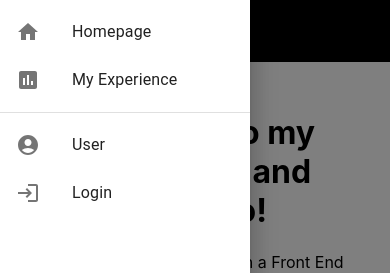
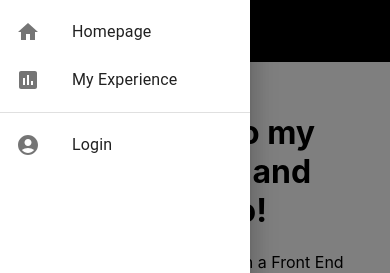
Before and after one commit to rmit-s3722599-Minh-Le/Minh-Web-Portfolio, a React (Create React App) app in the folder frontend/: page / in a window 390 px wide. Both pictures are taken after a click on the button 31 px from the left and 31 px from the top of the page. Shown: the top 273 px of the page. Built offline with nearby package versions, Linux system fonts and the light colour scheme.

Commit message:
feature: user page init + menu cleanup

```diff
--- a/frontend/src/App.tsx
+++ b/frontend/src/App.tsx
@@ -1,4 +1,4 @@
-import React, { useState } from 'react';
+import React from 'react';
 // import logo from './logo.svg';
 import './App.css';
 import Header from './Header/Header';
@@ -11,6 +11,7 @@ import { BrowserRouter, Routes,
   Route,
   Navigate} from "react-router-dom";
 import { ROUTE } from './Constant';
+import User from './User/User';
 
 
 function App() {
@@ -22,6 +23,7 @@ function App() {
       <Route path={ROUTE.LOGIN} element={<Login/>}/>
       <Route path={ROUTE.CONTACT} element={<Contact/>}/>
       <Route path={ROUTE.EXPERIENCE} element={<Experience/>}/>
+      <Route path={ROUTE.USER} element={<User />}/>
       <Route path="*" element={<Navigate to={ROUTE.HOME} />} />
     </Routes>
     )}
--- a/frontend/src/Constant.tsx
+++ b/frontend/src/Constant.tsx
@@ -3,5 +3,6 @@ export const ROUTE = {
     LOGOUT: '/logout',
     CONTACT: '/contact',
     EXPERIENCE: '/experience',
+    USER: '/user',
     HOME: '/',
 }
--- a/frontend/src/Header/Header.tsx
+++ b/frontend/src/Header/Header.tsx
@@ -1,6 +1,6 @@
 import React from 'react';
 import './Header.css';
-import { isUserOnline, logout } from '../UserStorage/User';
+import { isUserOnline, logout } from '../UserStorage/UserStorage';
 import {
     Button,
   } from "@mui/material";
@@ -36,7 +36,7 @@ function Header() {
             <li>
                 <a
                 className="App-link"
-                href={isUserOnline() ? "/user" : ROUTE.LOGIN}
+                href={isUserOnline() ? ROUTE.USER : ROUTE.LOGIN}
                 rel="noopener noreferrer"
                 >
                 { isUserOnline() ?"User" : "Login"}
--- a/frontend/src/MobileHeader/MobileHeader.tsx
+++ b/frontend/src/MobileHeader/MobileHeader.tsx
@@ -1,5 +1,5 @@
 import React, { useState } from 'react';
-import { isUserOnline, logout } from '../UserStorage/User';
+import { isUserOnline, logout } from '../UserStorage/UserStorage';
 import MenuIcon from '@mui/icons-material/Menu';
 import { Box, Divider, Drawer, IconButton, List, ListItem, ListItemButton, ListItemIcon, ListItemText } from '@mui/material'
 import { grey } from '@mui/material/colors';
@@ -15,6 +15,8 @@ import { ROUTE } from '../Constant';
 function MobileHeader() {
   const [openMenu, setOpenMenu] = useState(false)
   let navigate = useNavigate();
+  let a = isUserOnline() ? ['User', 'Logout'] : ['Login']
+// index % 2 === 0 ? navigate(ROUTE.USER) : (isUserOnline() ? logout() :  navigate(ROUTE.LOGIN))
 
 
   function sideMenu() {
@@ -34,9 +36,9 @@ function MobileHeader() {
       </List>
       <Divider />
       <List>
-        {['User', isUserOnline() ? 'Logout' : 'Login'].map((text, index) => (
+        {a.map((text, index) => (
           <ListItem key={text} disablePadding>
-            <ListItemButton onClick={() => { index % 2 === 0 ? logout() : navigate(ROUTE.LOGIN) }}>
+            <ListItemButton onClick={() => { isUserOnline() ? (index % 2 === 0 ? navigate(ROUTE.USER) : logout()) : navigate(ROUTE.LOGIN) }}>
               <ListItemIcon>
                 {index % 2 === 0 ? <AccountCircleIcon /> :(isUserOnline() ? <LogoutIcon /> : <LoginIcon />)}
               </ListItemIcon>
--- /dev/null
+++ b/frontend/src/User/User.tsx
@@ -0,0 +1,19 @@
+import React from 'react';
+// import logo from './logo.svg';
+
+
+
+function User() {
+
+    return (
+    <>
+        <h1>Error</h1>
+        <h3>Page currently in progress, please try again later</h3>
+    </>
+
+
+    )
+
+}
+
+export default User;
```
Also changed, not shown: frontend/src/Login/Login.tsx (+1 -7 lines), frontend/src/UserStorage/UserStorage.tsx (renamed from frontend/src/UserStorage/User.tsx).
